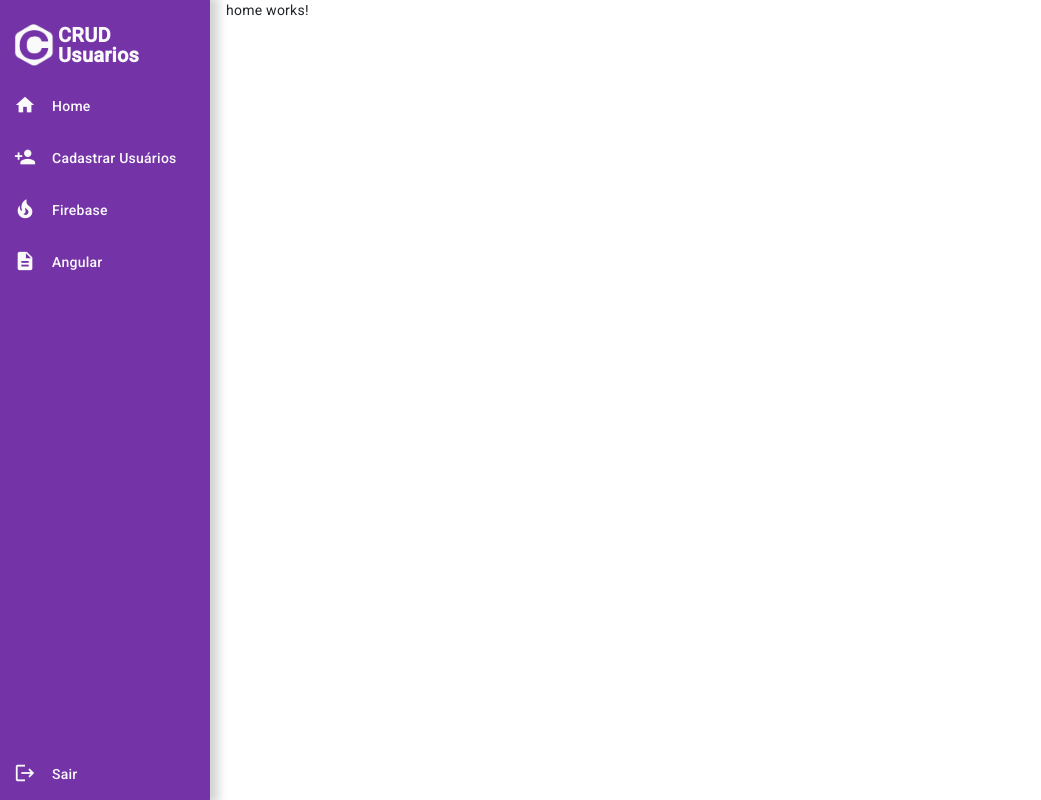
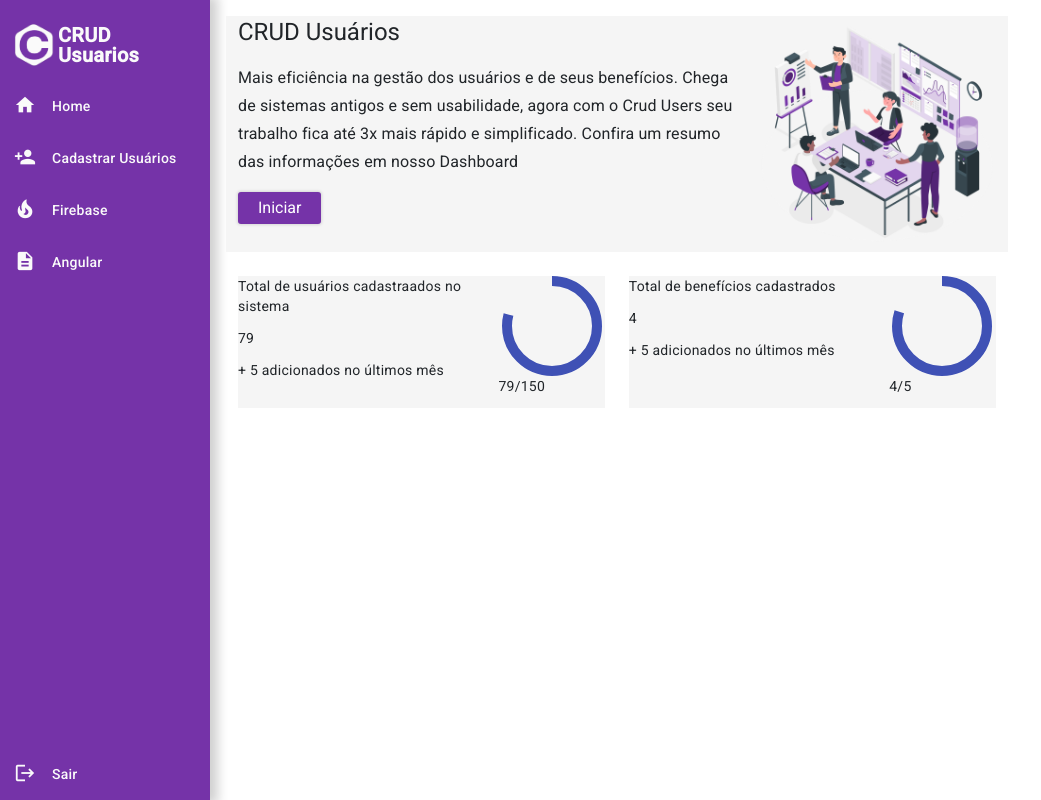
Before and after one commit to softwarefoundation/crud-usuarios, an Angular app: page /home in a window 1280 px wide. Shown: the whole page, without its empty margins (0-1041 px from the left). Built offline with nearby package versions, Linux system fonts and the light colour scheme.

Commit message:
[Aula/21] 21. Pt.1 - Estrutura da tela Home HTML

```diff
--- a/src/app/app.module.ts
+++ b/src/app/app.module.ts
@@ -10,6 +10,7 @@
 import { HomeComponent } from './pages/home/home.component';
 import { MenuComponent } from './components/menu/menu.component';
 import {MatIconModule} from "@angular/material/icon";
+import {MatProgressSpinner} from "@angular/material/progress-spinner";
 
 @NgModule({
   declarations: [
@@ -23,7 +24,8 @@
     BrowserModule,
     AppRoutingModule,
     FormsModule,
-    MatIconModule
+    MatIconModule,
+    MatProgressSpinner
   ],
   providers: [
     provideAnimationsAsync()
--- a/src/app/pages/home/home.component.html
+++ b/src/app/pages/home/home.component.html
@@ -1,2 +1,70 @@
 <app-menu></app-menu>
-<p>home works!</p>
+
+<div class="container-fluid pt-3">
+
+  <div class="row">
+
+    <div class="col-12 col-lg-9" >
+      <div class="row">
+        <div class="card-info" style="background-color: whitesmoke">
+          <div class="row">
+            <div class="col-12 col-md-8">
+              <h1 class="titulo">CRUD Usuários</h1>
+              <h3 class="subtitulo">
+                Mais eficiência na gestão dos usuários e de seus benefícios. Chega de sistemas antigos e sem
+                usabilidade,
+                agora com o Crud Users seu trabalho fica até 3x mais rápido e simplificado.
+                Confira um resumo das informações em nosso Dashboard
+              </h3>
+              <app-button routerLink="/usuarios" textButton="Iniciar"></app-button>
+            </div>
+            <div class="col-12 col-md-4">
+              <img alt="" src="/assets/dashboard.png" width="100%">
+            </div>
+          </div>
+        </div>
+      </div>
+      <div class="row mt-4">
+        <div class="col-6">
+          <!--card-info esquerda-->
+          <div class="card-info" style="background-color: whitesmoke">
+            <div class="row" >
+
+              <div class="col-8">
+                <p class="text-card">Total de usuários cadastraados no sistema</p>
+                <p class="numero-card">79</p>
+                <p class="destaque-card">+ 5 adicionados no últimos mês</p>
+              </div>
+
+              <div class="col-4">
+                <mat-progress-spinner class="example-margin mx-auto color-spinner" mode="determinate"
+                                      value="79"></mat-progress-spinner>
+                <p class="info-spinner">79/150</p>
+              </div>
+
+            </div>
+          </div>
+        </div>
+
+        <div class="col-6">
+          <!--card-info direita-->
+          <div class="card-info" style="background-color: whitesmoke">
+            <div class="row">
+              <div class="col-8">
+                <p class="text-card">Total de benefícios cadastrados</p>
+                <p class="numero-card">4</p>
+                <p class="destaque-card">+ 5 adicionados no últimos mês</p>
+              </div>
+              <div class="col-4">
+                <mat-progress-spinner class="example-margin mx-auto color-spinner" mode="determinate"
+                                      value="80"></mat-progress-spinner>
+                <p class="info-spinner">4/5</p>
+              </div>
+
+            </div>
+          </div>
+        </div>
+      </div>
+    </div>
+  </div>
+</div>
```
